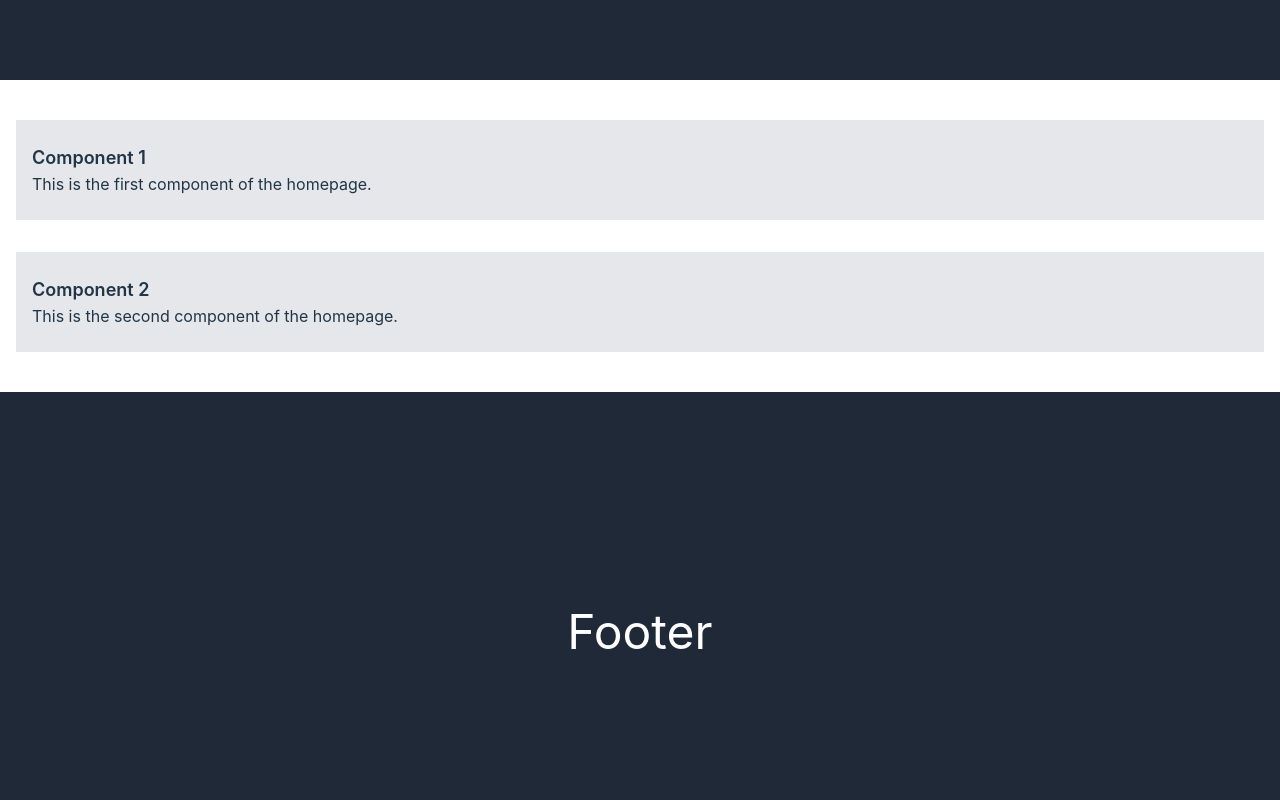
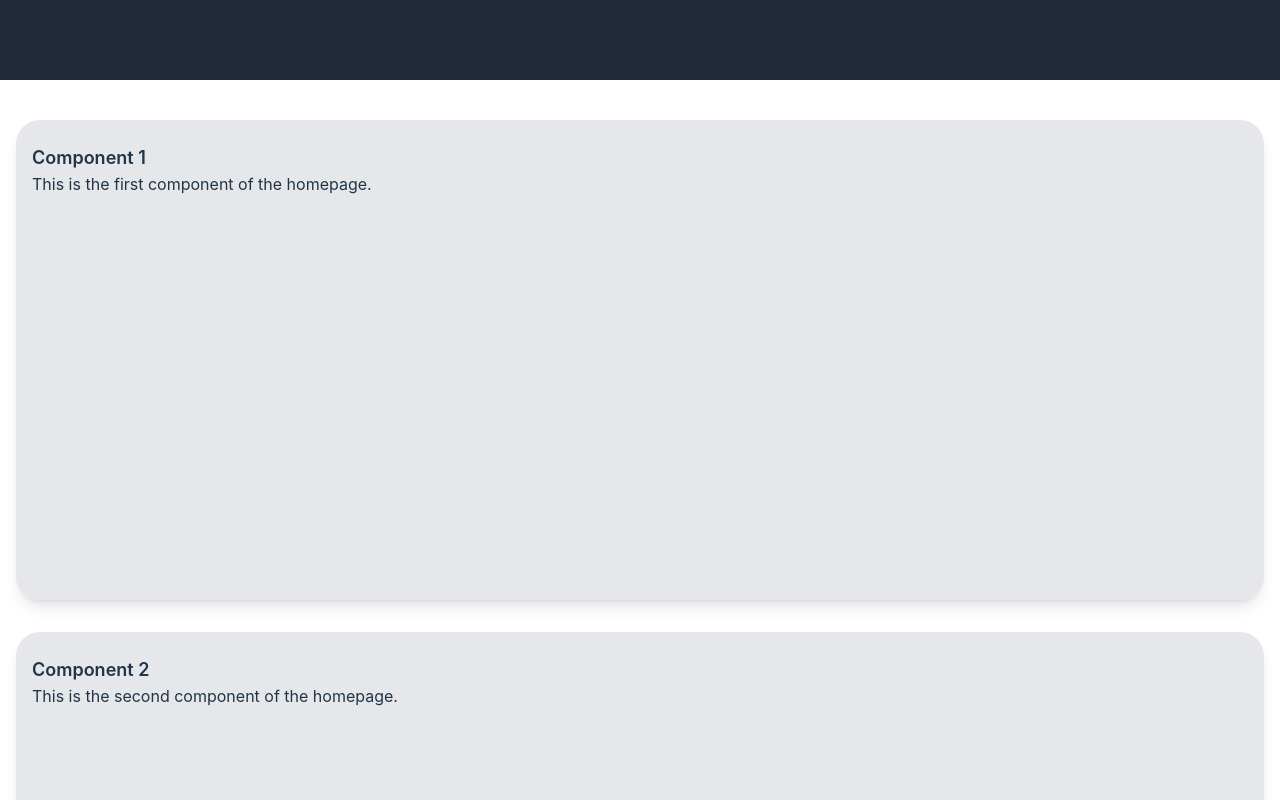
Before and after one commit to Valeriusdev/react-tailwind-space-project, a React (Vite) app: page / in a window 1280 px wide. Shown: the part 720-1520 px from the top of the page. Built offline with nearby package versions, Linux system fonts and the light colour scheme.

Commit message:
update Component1 and Component2

```diff
--- a/src/components/Component1.jsx
+++ b/src/components/Component1.jsx
@@ -1,7 +1,7 @@
 import React from "react";
 
 const Component1 = () => (
-  <div className="w-full px-4 py-6 bg-gray-200">
+  <div className="w-full max-w-7xl h-[60vh] px-4 py-6 bg-gray-200 rounded-3xl shadow-lg">
     <h2 className="text-lg font-semibold">Component 1</h2>
     <p>This is the first component of the homepage.</p>
   </div>
--- a/src/components/Component2.jsx
+++ b/src/components/Component2.jsx
@@ -1,7 +1,7 @@
 import React from "react";
 
 const Component2 = () => (
-  <div className="w-full px-4 py-6 bg-gray-200">
+  <div className="w-full max-w-7xl h-[60vh] px-4 py-6 bg-gray-200 rounded-3xl shadow-lg">
     <h2 className="text-lg font-semibold">Component 2</h2>
     <p>This is the second component of the homepage.</p>
   </div>
```
